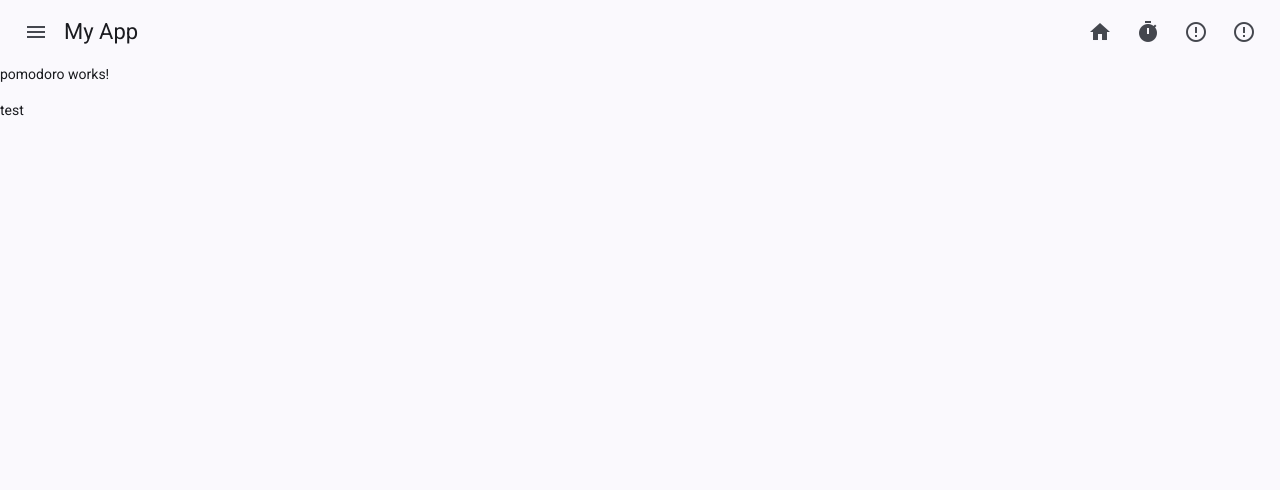
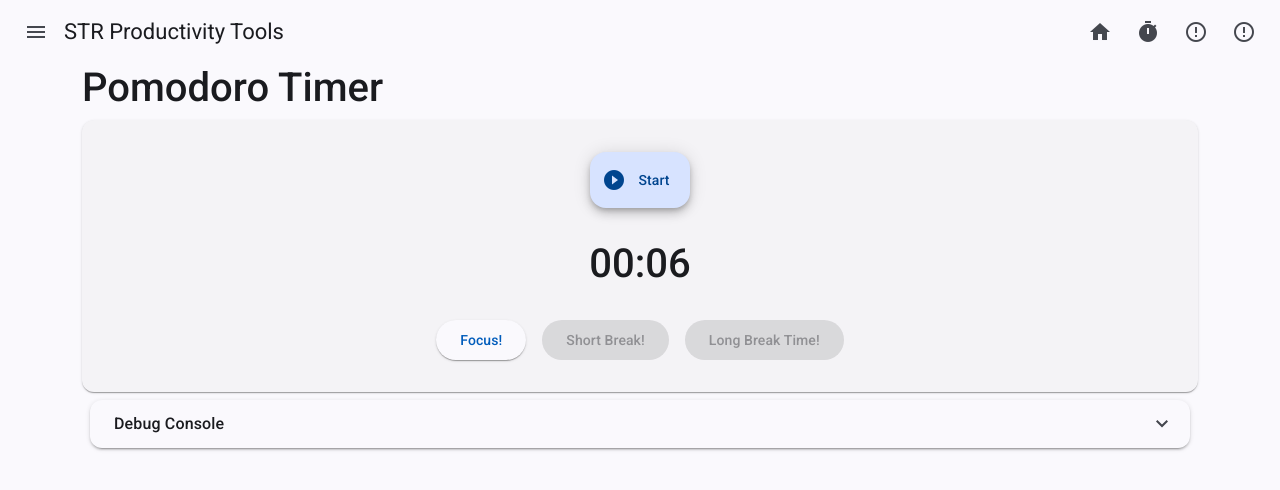
Before and after one commit to SyamirulRossman/str-productivity-toolkit, an Angular app: page /pomodoro in a window 1280 px wide. Shown: the top 490 px of the page. Built offline with nearby package versions, Linux system fonts and the light colour scheme.

Commit message:
Feat: Pomodoro Timer - add base logic for pomodoro timer

```diff
--- a/src/app/components/home/home.html
+++ b/src/app/components/home/home.html
@@ -1,9 +1,9 @@
-<div class="home-container">
-    <h1>Welcome to Home!</h1>
-    <p>This is the homepage content.</p>
+<div class="container d-flex flex-column">
+    <h1>Welcome Productivity Tools!</h1>
+    <p>Choose any to continue.</p>
     <mat-card class="container" appearance="outlined">
         <mat-card-content class="d-flex justify-content-center">
-            <div class="row g-3"> <!-- g-3 = gap antara col -->
+            <div class="row g-3">
                 <div class="col-auto">
                     <a href="pomodoro">
                         <button mat-fab extended>
--- a/src/app/components/pomodoro/pomodoro.html
+++ b/src/app/components/pomodoro/pomodoro.html
@@ -1,2 +1,60 @@
-<p>pomodoro works!</p>
-test
+<div class="container d-flex flex-column">
+    <h1>Pomodoro Timer</h1>
+    <mat-card class="container">
+        <mat-card-content class="d-flex justify-content-center m-3">
+            <div class="row g-3">
+                <div class="col-auto">
+                    <button mat-fab extended (click)="actionButtonClick(status.nextAction)">
+                        <mat-icon>{{status.buttonIcon}}</mat-icon>
+                        {{status.buttonActionNow}}
+                    </button>
+                </div>
+            </div>
+        </mat-card-content>
+        <mat-card-content class="d-flex justify-content-center m-3">
+            <h1>{{displayTime()}}</h1>
+        </mat-card-content>
+        <mat-card-content class="d-flex justify-content-center m-3">
+            <div class="row g-3">
+                <div class="col-auto">
+                    <button mat-raised-button [disabled]="!this.timerState.focus">
+                        Focus!
+                    </button>
+                </div>
+
+                <div class="col-auto">
+                    <button mat-raised-button [disabled]="!this.timerState.short">
+                        Short Break!
+                    </button>
+                </div>
+
+                <div class="col-auto">
+                    <button mat-raised-button [disabled]="!this.timerState.long">
+                        Long Break Time!
+                    </button>
+                </div>
+            </div>
+        </mat-card-content>
+    </mat-card>
+    <div class="m-2">
+        <mat-accordion>
+            <mat-expansion-panel (opened)="panelOpenState.set(true)" (closed)="panelOpenState.set(false)">
+                <mat-expansion-panel-header>
+                <mat-panel-title> Debug Console </mat-panel-title>
+                </mat-expansion-panel-header>
+                    <b>status =</b>
+                        <br>currentStatus: {{status.currentStatus}}
+                        <br>nextAction: {{status.nextAction}}
+                        <br>buttonIcon: {{status.buttonIcon}}
+                        <br>buttonActionNow: {{status.buttonActionNow}}
+                        <br>buttonColor: {{status.buttonColor}}
+                    <br>
+                    <br><b>timerState =</b>
+                        <br>focus: {{timerState.focus}}
+                        <br>short: {{timerState.short}}
+                        <br>long: {{timerState.long}}
+                        <br>lastbreak: {{timerState.lastBreak}}
+            </mat-expansion-panel>
+        </mat-accordion>
+    </div>
+</div>
--- a/src/app/components/pomodoro/pomodoro.ts
+++ b/src/app/components/pomodoro/pomodoro.ts
@@ -1,11 +1,115 @@
-import { Component } from '@angular/core';
+import { ChangeDetectorRef, Component, computed, effect, signal} from '@angular/core';
+import { MATERIAL_IMPORTS } from '../../shared/material.imports';
 
 @Component({
   selector: 'app-pomodoro',
-  imports: [],
+  imports: [MATERIAL_IMPORTS],
   templateUrl: './pomodoro.html',
   styleUrl: './pomodoro.scss'
 })
-export class Pomodoro {
+export class Pomodoro{
+  readonly panelOpenState = signal(false);
+
+  private duration = 0.1 * 60; // 25 min in seconds
+  timeLeft = signal(this.duration);
+  private intervalId: any;
+
+  status = {
+    currentStatus: "pause",
+    nextAction: "play",
+    buttonIcon: "play_circle_filled",
+    buttonActionNow: "Start",
+    buttonColor: "primary"
+  };
+
+  timerState = {
+    focus: true,
+    short: false,
+    long: false,
+    lastBreak: "LONG"
+  }
+
+  actionButtonClick(nextAction: string){
+    if (nextAction == "play"){
+      this.status.currentStatus = "play";
+      this.status.nextAction = "pause";
+      this.status.buttonIcon = "pause_circle_filled";
+      this.status.buttonActionNow = "Pause";
+      this.start();
+    } else if (nextAction == "pause"){
+      this.setButtonPlay();
+      this.pause();
+    };
+  };
+
+  setButtonPlay(){
+    this.status.currentStatus = "pause";
+    this.status.nextAction = "play";
+    this.status.buttonIcon = "play_circle_filled";
+    this.status.buttonActionNow = "Start";
+  }
+
+  displayTime = computed(() => {
+    const minutes = Math.floor(this.timeLeft() / 60).toString().padStart(2, '0');
+    const seconds = (this.timeLeft() % 60).toString().padStart(2, '0');
+    return `${minutes}:${seconds}`;
+  });
+
+  start() {
+    if (this.intervalId) return;
+
+    this.intervalId = setInterval(() => {
+      if (this.timeLeft() > 0) {
+        this.timeLeft.update(v => v - 1);
+      } else {
+        this.next();
+      }
+    }, 1000);
+  }
+
+  pause() {
+    if (this.intervalId) {
+      clearInterval(this.intervalId);
+      this.intervalId = null;
+    }
+  }
+
+  reset() {
+    this.pause();
+    this.setButtonPlay();
+    this.timeLeft.set(this.duration);
+  }
+
+  next() {
+    this.pause();
+    this.setButtonPlay();
+
+    if (this.timerState.focus == true){
+      if (this.timerState.lastBreak == "SHORT"){
+      this.timerState.focus = false;
+      this.timerState.short = false;
+      this.timerState.long = true;
+      this.timerState.lastBreak = "LONG";
+      this.timeLeft.set((0.1*40));
+    } else if ( this.timerState.lastBreak == "LONG" ){
+      this.timerState.focus = false;
+      this.timerState.short = true;
+      this.timerState.long = false;
+      this.timerState.lastBreak = "SHORT";
+      this.timeLeft.set((0.1*30));
+    }
+    }else {
+      this.timerState.focus = true;
+      this.timerState.short = false;
+      this.timerState.long = false;
+      this.timeLeft.set((0.1*50));
+    };
+
+  };
+
+  ngOnDestroy() {
+    this.pause();
+  }
+
 
 }
--- a/src/app/shared/material.imports.ts
+++ b/src/app/shared/material.imports.ts
@@ -6,6 +6,7 @@ import { MatButtonModule } from '@angular/material/button';
 import { MatListModule } from '@angular/material/list';
 import {MatCardModule} from '@angular/material/card';
 import {MatGridListModule} from '@angular/material/grid-list';
+import {MatExpansionModule} from '@angular/material/expansion';
 
 export const MATERIAL_IMPORTS = [
   MatToolbarModule,
@@ -14,6 +15,7 @@ export const MATERIAL_IMPORTS = [
   MatListModule,
   MatCardModule,
   MatGridListModule,
+  MatExpansionModule,
 
   MatIcon,
 ];
--- a/src/app/shared/navbar/navbar.html
+++ b/src/app/shared/navbar/navbar.html
@@ -15,7 +15,7 @@
         <button mat-icon-button (click)="drawer.toggle()">
           <mat-icon>menu</mat-icon>
         </button>
-        <span class="app-title">My App</span>
+        <span class="app-title">STR Productivity Tools</span>
       </div>
 
       <span class="spacer"></span> <!-- pushes right section -->
```
